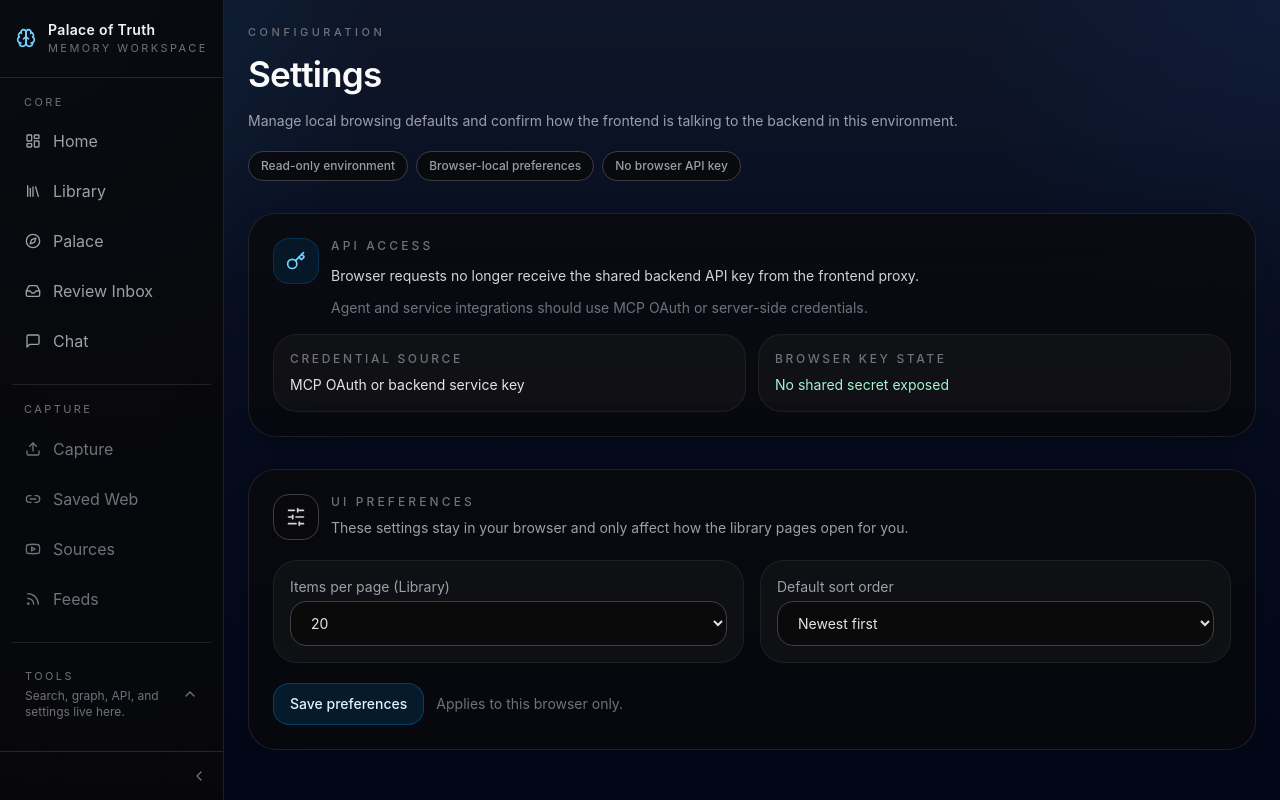
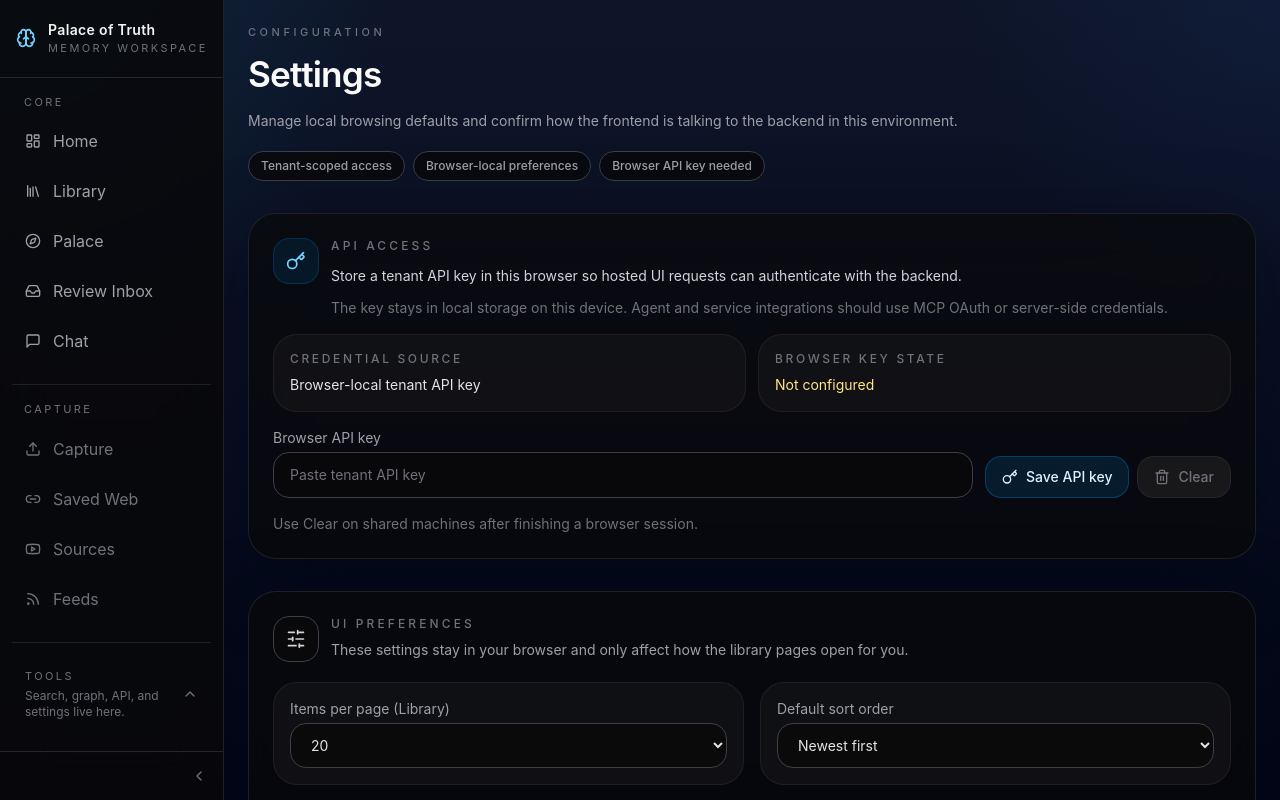
Before and after one commit to palaceoftruth/palaceoftruth, a React (Vite) app in the folder frontend/: page /settings in a window 1280 px wide. Built offline with nearby package versions, Linux system fonts and the light colour scheme.

Commit message:
fix(frontend): add browser api key setting
Completes SAR-925.

```diff
--- a/frontend/src/api/client.ts
+++ b/frontend/src/api/client.ts
@@ -40,11 +40,42 @@ import type {
 } from "./types";
 
 const BASE = "/api/v1";
+export const BROWSER_API_KEY_STORAGE_KEY = "sb:browser_api_key";
+
+export function readBrowserApiKey(): string {
+  try {
+    return localStorage.getItem(BROWSER_API_KEY_STORAGE_KEY)?.trim() ?? "";
+  } catch {
+    return "";
+  }
+}
+
+function parseErrorMessage(status: number, text: string): string {
+  let message = text;
+  try {
+    const body = JSON.parse(text) as { detail?: unknown; error_description?: unknown };
+    if (typeof body.detail === "string") {
+      message = body.detail;
+    } else if (typeof body.error_description === "string") {
+      message = body.error_description;
+    }
+  } catch {
+    // Keep the raw response text when the API returns a non-JSON error body.
+  }
+  if (status === 403 && message.toLowerCase().includes("missing api key") && !readBrowserApiKey()) {
+    return "API key required. Add a browser API key in Settings.";
+  }
+  return message;
+}
 
 function buildHeaders(init?: RequestInit): Record<string, string> {
   const headers: Record<string, string> = {
     ...((init?.headers as Record<string, string> | undefined) ?? {}),
   };
+  const apiKey = readBrowserApiKey();
+  if (apiKey && !headers["X-API-Key"]) {
+    headers["X-API-Key"] = apiKey;
+  }
   if (!(init?.body instanceof FormData)) {
     headers["Content-Type"] = "application/json";
   }
@@ -66,7 +97,7 @@ async function req<T>(path: string, init?: RequestInit): Promise<T> {
   const res = await fetch(`${BASE}${path}`, { ...init, headers });
   if (!res.ok) {
     const text = await res.text().catch(() => res.statusText);
-    throw new ApiError(res.status, text);
+    throw new ApiError(res.status, parseErrorMessage(res.status, text));
   }
   if (res.status === 204) {
     return undefined as T;
@@ -422,10 +453,10 @@ export const api = {
     const qs = new URLSearchParams({ format: params.format });
     if (params.source_type) qs.set("source_type", params.source_type);
     if (params.tags) qs.set("tags", params.tags);
-    const res = await fetch(`${BASE}/export?${qs}`);
+    const res = await fetch(`${BASE}/export?${qs}`, { headers: buildHeaders() });
     if (!res.ok) {
       const text = await res.text().catch(() => res.statusText);
-      throw new ApiError(res.status, text);
+      throw new ApiError(res.status, parseErrorMessage(res.status, text));
     }
     const blob = await res.blob();
     const today = new Date().toISOString().split("T")[0];
@@ -458,16 +489,15 @@ export async function streamChat(
 ): Promise<void> {
   const res = await fetch(`${BASE}/chat/stream`, {
     method: "POST",
-    headers: {
-      "Content-Type": "application/json",
-    },
+    headers: buildHeaders(),
     body: JSON.stringify({
       messages,
       conversation_id: options?.conversationId,
     }),
   });
   if (!res.ok) {
-    onError(new ApiError(res.status, await res.text()));
+    const text = await res.text();
+    onError(new ApiError(res.status, parseErrorMessage(res.status, text)));
     return;
   }
   const reader = res.body!.getReader();
--- a/frontend/src/pages/Settings.tsx
+++ b/frontend/src/pages/Settings.tsx
@@ -1,6 +1,7 @@
 import { useState } from "react";
-import { CheckCircle2, Key, SlidersHorizontal } from "lucide-react";
+import { CheckCircle2, Key, SlidersHorizontal, Trash2 } from "lucide-react";
 
+import { BROWSER_API_KEY_STORAGE_KEY, readBrowserApiKey } from "../api/client";
 import PageHeader from "../components/PageHeader";
 
 const STORAGE_KEY_PER_PAGE = "sb:per_page";
@@ -26,8 +27,42 @@ function writeLocalStorage(key: string, value: string) {
 export default function Settings() {
   const [perPage, setPerPage] = useState(() => readLocalStorage(STORAGE_KEY_PER_PAGE, "20"));
   const [defaultSort, setDefaultSort] = useState(() => readLocalStorage(STORAGE_KEY_SORT, "created_at|desc"));
+  const [browserApiKey, setBrowserApiKey] = useState("");
+  const [hasBrowserApiKey, setHasBrowserApiKey] = useState(() => Boolean(readBrowserApiKey()));
   const [saved, setSaved] = useState(false);
+  const [apiKeySaved, setApiKeySaved] = useState(false);
+  const [apiKeyError, setApiKeyError] = useState<string | null>(null);
   const [storageError, setStorageError] = useState(false);
+
+  const handleSaveApiKey = () => {
+    const trimmed = browserApiKey.trim();
+    if (!trimmed) {
+      setApiKeyError("Enter an API key before saving.");
+      setApiKeySaved(false);
+      return;
+    }
+    const savedApiKey = writeLocalStorage(BROWSER_API_KEY_STORAGE_KEY, trimmed);
+    setApiKeyError(savedApiKey ? null : "This browser blocked local storage, so the API key could not be saved.");
+    setApiKeySaved(savedApiKey);
+    setHasBrowserApiKey(savedApiKey);
+    if (savedApiKey) {
+      setBrowserApiKey("");
+      setTimeout(() => setApiKeySaved(false), 2000);
+    }
+  };
+
+  const handleClearApiKey = () => {
+    try {
+      localStorage.removeItem(BROWSER_API_KEY_STORAGE_KEY);
+      setBrowserApiKey("");
+      setHasBrowserApiKey(false);
+      setApiKeySaved(false);
+      setApiKeyError(null);
+      setStorageError(false);
+    } catch {
+      setApiKeyError("This browser blocked local storage, so the API key could not be cleared.");
+    }
+  };
 
   const handleSave = () => {
     const savedPerPage = writeLocalStorage(STORAGE_KEY_PER_PAGE, perPage);
@@ -50,9 +85,11 @@ export default function Settings() {
         description="Manage local browsing defaults and confirm how the frontend is talking to the backend in this environment."
         meta={
           <>
-            <span className="sb-chip sb-chip-inactive">Read-only environment</span>
+            <span className="sb-chip sb-chip-inactive">Tenant-scoped access</span>
             <span className="sb-chip sb-chip-inactive">Browser-local preferences</span>
-            <span className="sb-chip sb-chip-inactive">No browser API key</span>
+            <span className={hasBrowserApiKey ? "sb-chip sb-chip-active" : "sb-chip sb-chip-inactive"}>
+              {hasBrowserApiKey ? "Browser API key saved" : "Browser API key needed"}
+            </span>
           </>
         }
       />
@@ -65,23 +102,72 @@ export default function Settings() {
           <div>
             <p className="sb-section-title">API access</p>
             <p className="mt-2 text-sm leading-7 text-zinc-300">
-              Browser requests no longer receive the shared backend API key from the frontend proxy.
+              Store a tenant API key in this browser so hosted UI requests can authenticate with the backend.
             </p>
             <p className="mt-2 text-sm text-zinc-500">
-              Agent and service integrations should use MCP OAuth or server-side credentials.
+              The key stays in local storage on this device. Agent and service integrations should use MCP OAuth or server-side credentials.
             </p>
           </div>
         </div>
         <div className="grid gap-3 sm:grid-cols-2">
           <div className="sb-panel-muted p-4">
             <p className="text-xs font-medium uppercase tracking-[0.22em] text-zinc-500">Credential source</p>
-            <p className="mt-2 text-sm text-zinc-200">MCP OAuth or backend service key</p>
+            <p className="mt-2 text-sm text-zinc-200">Browser-local tenant API key</p>
           </div>
           <div className="sb-panel-muted p-4">
             <p className="text-xs font-medium uppercase tracking-[0.22em] text-zinc-500">Browser key state</p>
-            <p className="mt-2 text-sm text-emerald-200">No shared secret exposed</p>
+            <p className={`mt-2 text-sm ${hasBrowserApiKey ? "text-emerald-200" : "text-amber-200"}`}>
+              {hasBrowserApiKey ? "Saved on this device" : "Not configured"}
+            </p>
           </div>
         </div>
+        <div className="grid gap-3 md:grid-cols-[minmax(0,1fr)_auto] md:items-end">
+          <div>
+            <label htmlFor="settings-api-key" className="mb-1 block text-sm text-zinc-400">
+              Browser API key
+            </label>
+            <input
+              id="settings-api-key"
+              type="password"
+              value={browserApiKey}
+              onChange={(e) => setBrowserApiKey(e.target.value)}
+              placeholder={hasBrowserApiKey ? "Stored API key unchanged" : "Paste tenant API key"}
+              autoComplete="off"
+              className="sb-input"
+            />
+          </div>
+          <div className="flex flex-col gap-2 sm:flex-row md:justify-end">
+            <button type="button" onClick={handleSaveApiKey} className="sb-button-primary">
+              {apiKeySaved ? (
+                <>
+                  <CheckCircle2 className="h-4 w-4" />
+                  Saved
+                </>
+              ) : (
+                <>
+                  <Key className="h-4 w-4" />
+                  Save API key
+                </>
+              )}
+            </button>
+            <button
+              type="button"
+              onClick={handleClearApiKey}
+              disabled={!hasBrowserApiKey && !browserApiKey}
+              className="sb-button-secondary"
+            >
+              <Trash2 className="h-4 w-4" />
+              Clear
+            </button>
+          </div>
+        </div>
+        <p className={`text-sm ${apiKeyError ? "text-amber-200" : "text-zinc-500"}`}>
+          {apiKeyError
+            ? apiKeyError
+            : apiKeySaved
+              ? "API key saved for this browser."
+              : "Use Clear on shared machines after finishing a browser session."}
+        </p>
       </section>
 
       <section className="sb-panel sb-panel-padding space-y-5">
```
Also changed, not shown: 2 other files (tests, documents, lock files or other folders).
